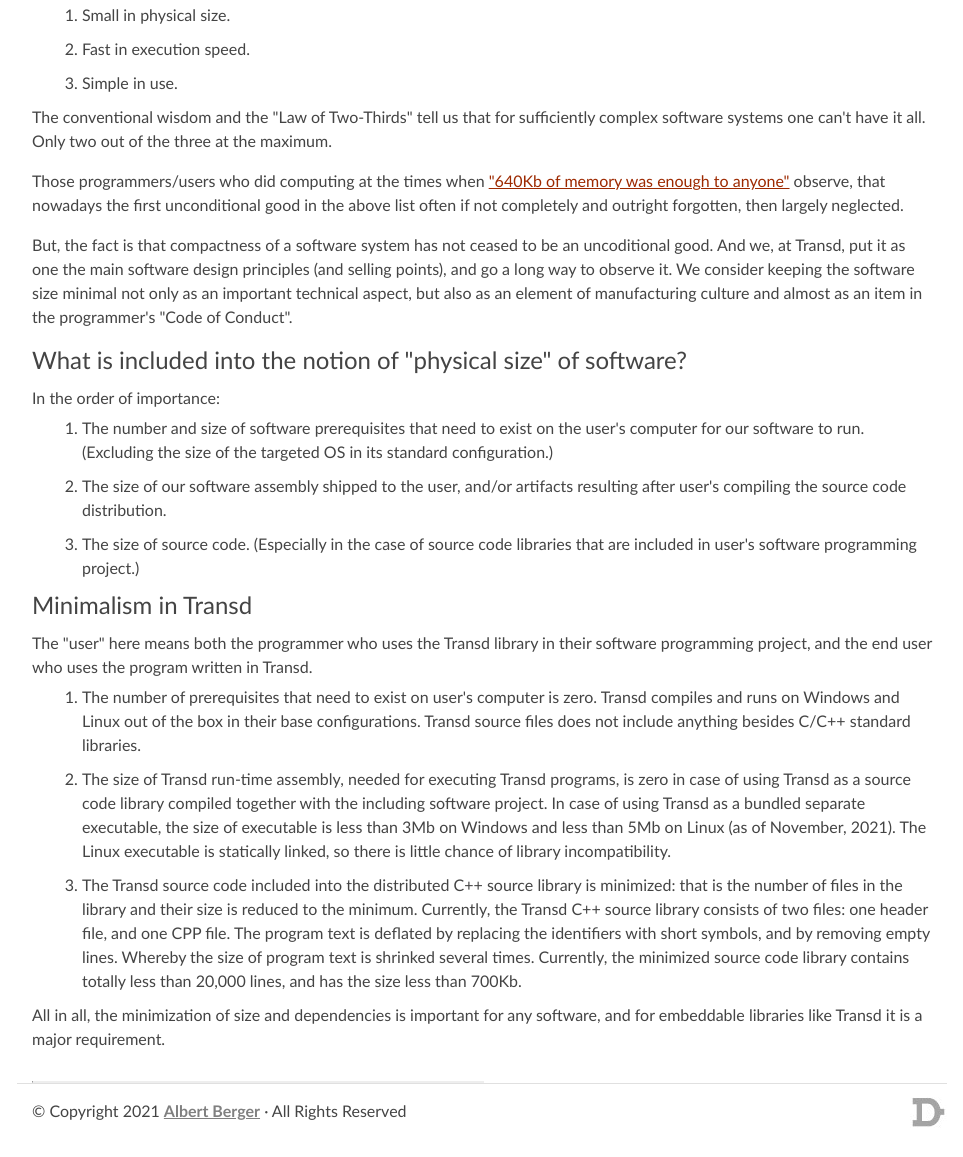
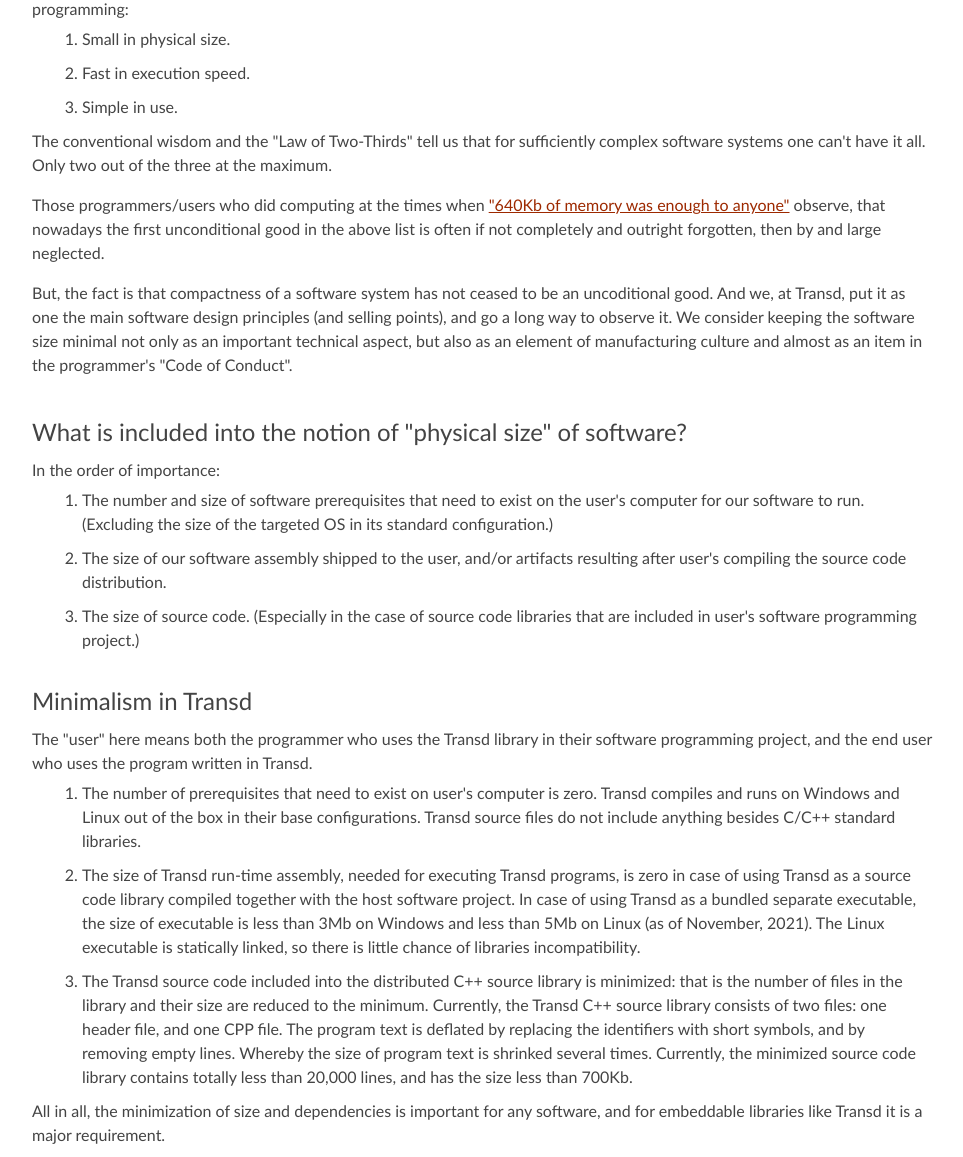
Before and after one commit to transd-lang/transd-lang.github.io, a plain HTML site: page doc/articles/minimalism.html in a window 1280 px wide. Shown: the part 521-1678 px from the top of the page, without its empty margins (158-1121 px from the left). Drawn offline with Linux system fonts and the light colour scheme.

Commit message:
site update

```diff
--- a/doc/articles/minimalism.html
+++ b/doc/articles/minimalism.html
@@ -30,7 +30,8 @@
 <hr width="100%" style="margin:0 0 35px 0;">
 <h2 id="minimalism-in-software">Minimalism in software</h2>
 
-<p>Epigraph:<br>
+<p><br>
+Epigraph:<br>
 <em>"The things must be as simple as possible, but..."</em></p>
 
 <p>In the world of software programming the are three statements that are unconditionally true. Namely, if two (non-trivial) programs have the same functionality, then:</p>
@@ -51,9 +52,9 @@
 
 <p>The conventional wisdom and the "Law of Two-Thirds" tell us that for sufficiently complex software systems one can't have it all. Only two out of the three at the maximum.</p>
 
-<p>Those programmers/users who did computing at the times when <a href="https://quoteinvestigator.com/2011/09/08/640k-enough/">"640Kb of memory was enough to anyone"</a> observe, that nowadays the first unconditional good in the above list often if not completely and outright forgotten, then largely neglected.</p>
+<p>Those programmers/users who did computing at the times when <a href="https://quoteinvestigator.com/2011/09/08/640k-enough/">"640Kb of memory was enough to anyone"</a> observe, that nowadays the first unconditional good in the above list is often if not completely and outright forgotten, then by and large neglected.</p>
 
-<p>But, the fact is that compactness of a software system has not ceased to be an uncoditional good. And we, at Transd, put it as one the main software design principles (and selling points), and go a long way to observe it. We consider keeping the software size minimal not only as an important technical aspect, but also as an element of manufacturing culture and almost as an item in the programmer's "Code of Conduct".</p>
+<p>But, the fact is that compactness of a software system has not ceased to be an uncoditional good. And we, at Transd, put it as one the main software design principles (and selling points), and go a long way to observe it. We consider keeping the software size minimal not only as an important technical aspect, but also as an element of manufacturing culture and almost as an item in the programmer's "Code of Conduct".<br><br></p>
 
 <h3 id="what-is-included-into-the-notion-of-physical-size-of-software">What is included into the notion of "physical size" of software?</h3>
 
@@ -62,7 +63,7 @@
 <ol>
 <li>The number and size of software prerequisites that need to exist on the user's computer for our software to run. (Excluding the size of the targeted OS in its standard configuration.)</li>
 <li>The size of our software assembly shipped to the user, and/or artifacts resulting after user's compiling the source code distribution.</li>
-<li>The size of source code. (Especially in the case of source code libraries that are included in user's software programming project.)</li>
+<li>The size of source code. (Especially in the case of source code libraries that are included in user's software programming project.)<br><br></li>
 </ol>
 
 <h3 id="minimalism-in-transd">Minimalism in Transd</h3>
@@ -70,9 +71,9 @@
 <p>The "user" here means both the programmer who uses the Transd library in their software programming project, and the end user who uses the program written in Transd.</p>
 
 <ol>
-<li>The number of prerequisites that need to exist on user's computer is zero. Transd compiles and runs on Windows and Linux out of the box in their base configurations. Transd source files does not include anything besides C/C++ standard libraries.</li>
-<li>The size of Transd run-time assembly, needed for executing Transd programs, is zero in case of using Transd as a source code library compiled together with the including software project. In case of using Transd as a bundled separate executable, the size of executable is less than 3Mb on Windows and less than 5Mb on Linux (as of November, 2021). The Linux executable is statically linked, so there is little chance of library incompatibility.</li>
-<li>The Transd source code included into the distributed C++ source library is minimized: that is the number of files in the library and their size is reduced to the minimum. Currently, the Transd C++ source library consists of two files: one header file, and one CPP file. The program text is deflated by replacing the identifiers with short symbols, and by removing empty lines. Whereby the size of program text is shrinked several times. Currently, the minimized source code library contains totally less than 20,000 lines, and has the size less than 700Kb.</li>
+<li>The number of prerequisites that need to exist on user's computer is zero. Transd compiles and runs on Windows and Linux out of the box in their base configurations. Transd source files do not include anything besides C/C++ standard libraries.</li>
+<li>The size of Transd run-time assembly, needed for executing Transd programs, is zero in case of using Transd as a source code library compiled together with the host software project. In case of using Transd as a bundled separate executable, the size of executable is less than 3Mb on Windows and less than 5Mb on Linux (as of November, 2021). The Linux executable is statically linked, so there is little chance of libraries incompatibility.</li>
+<li>The Transd source code included into the distributed C++ source library is minimized: that is the number of files in the library and their size are reduced to the minimum. Currently, the Transd C++ source library consists of two files: one header file, and one CPP file. The program text is deflated by replacing the identifiers with short symbols, and by removing empty lines. Whereby the size of program text is shrinked several times. Currently, the minimized source code library contains totally less than 20,000 lines, and has the size less than 700Kb.</li>
 </ol>
 
 <p>All in all, the minimization of size and dependencies is important for any software, and for embeddable libraries like Transd it is a major requirement.</p>
```
